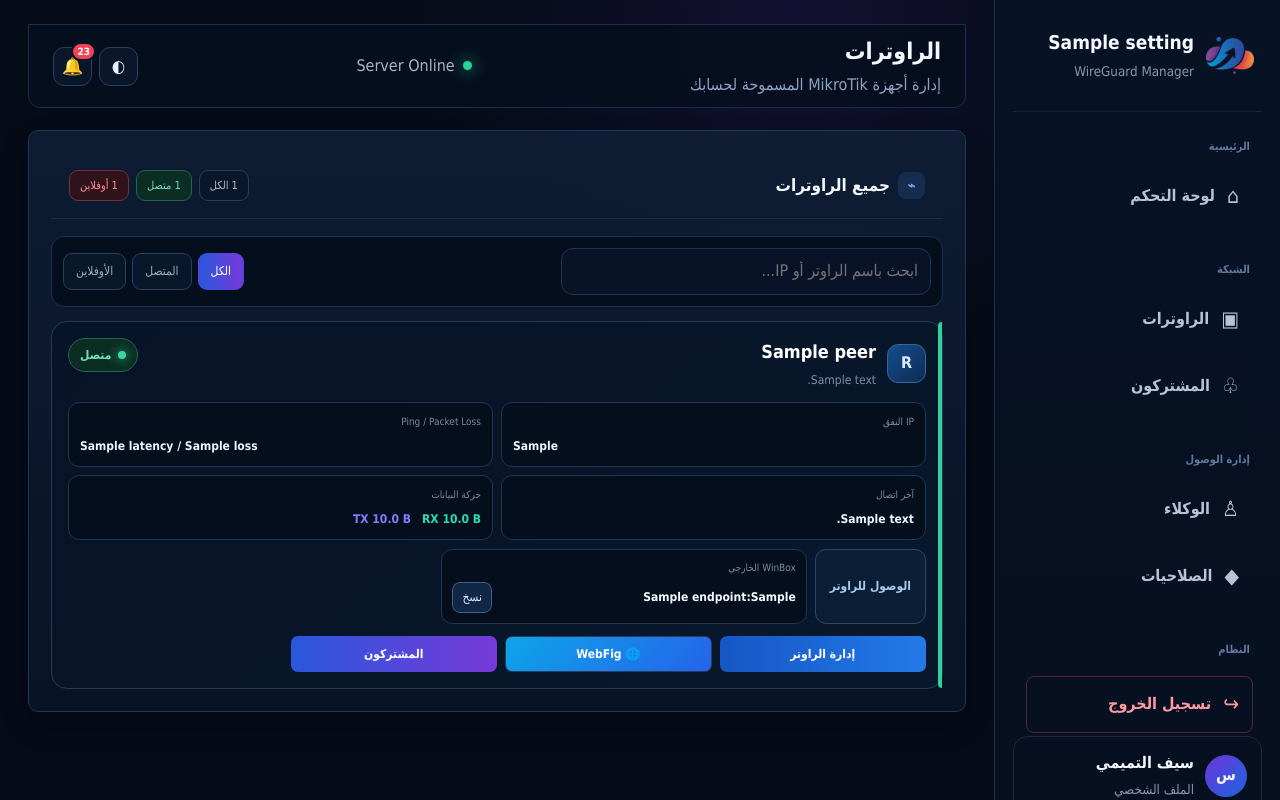
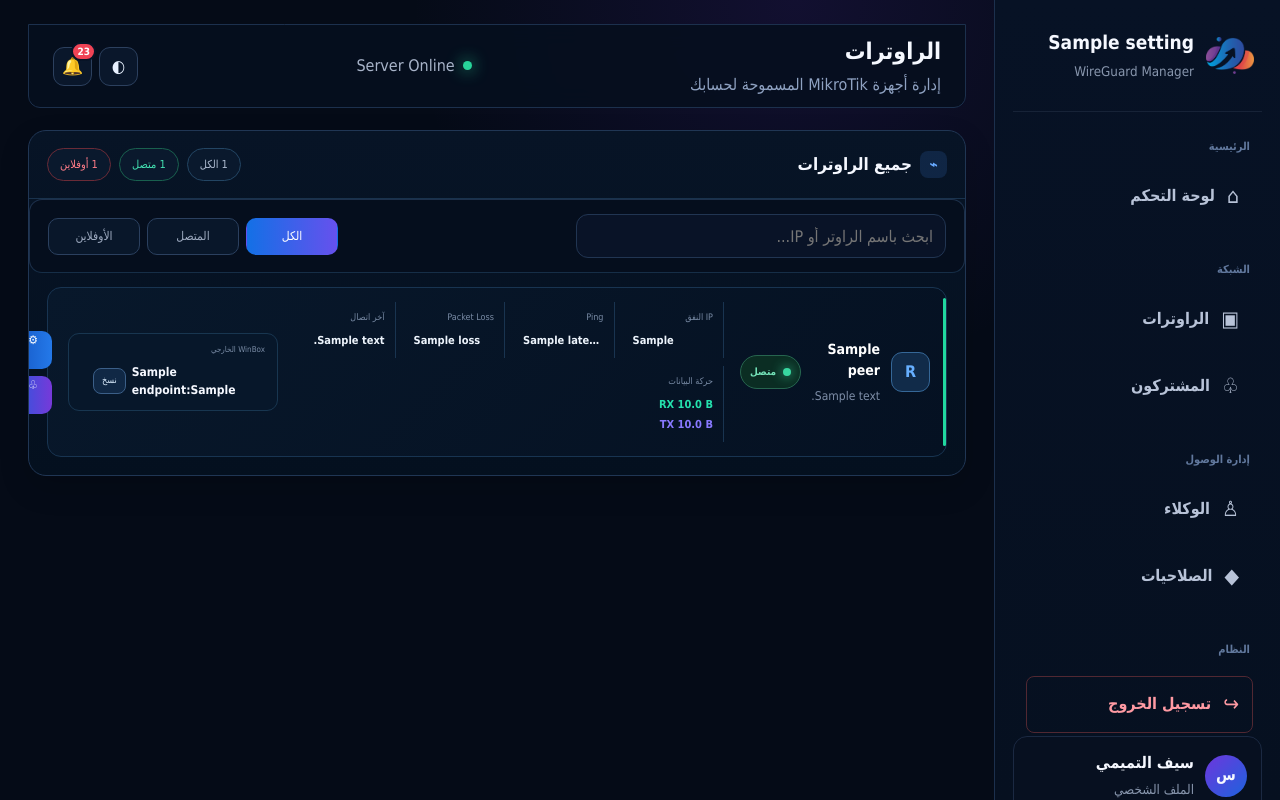
Before and after one commit to saiftimimi/cloud-wireguard-panel, a Flask app: template cloud_panel/templates/agent_routers.html in a window 1280 px wide. Run offline with Flask 3, Linux system fonts and the light colour scheme; a user stored in the database is signed in; data comes from the database, SQL or seed files in the repository; tables that the repository leaves empty hold one stand-in row (values such as "Sample post"); the template is opened without the code that fills it: most values are stand-ins (such as "Sample title", 1, 10 or a date in 2020); some libraries are stand-ins or nearby versions.

Commit message:
feat(ui): apply v12 router rows to agent portal

```diff
--- a/cloud_panel/templates/agent_routers.html
+++ b/cloud_panel/templates/agent_routers.html
@@ -2,6 +2,7 @@
 {% set heading = "الراوترات" %}
 {% set subheading = "إدارة أجهزة MikroTik المسموحة لحسابك" %}
 {% block content %}
+<link rel="stylesheet" href="{{ url_for('static', filename='css/router-list-v12.css') }}?v=12.0.0">
 <section class="panel routers-panel-v842">
   <div class="panel-head agents-head">
     <div><h2>جميع الراوترات</h2></div>
@@ -14,7 +15,7 @@
       <header class="router-card-header-v842"><div class="router-card-name-v842"><span class="router-card-icon-v842">R</span><div><h3>{{ p.name }}</h3>{% if agent_account.can_view_notes and p.notes %}<p>{{ p.notes }}</p>{% endif %}</div></div>{% if agent_account.can_view_router_status %}<span class="router-state-pill-v842 {{ 'online' if p.wg.online else 'offline' }}"><i></i>{{ 'متصل' if p.wg.online else 'أوفلاين' }}</span>{% endif %}</header>
       <div class="router-metrics-v842">
         <div class="router-metric-v842"><span>IP النفق</span><b dir="ltr">{{ p.tunnel_ip }}</b></div>
-        {% if agent_account.can_view_ping %}<div class="router-metric-v842"><span>Ping / Packet Loss</span><b dir="ltr">{{ p.ping.latency }} / {{ p.ping.loss }}</b></div>{% endif %}
+        {% if agent_account.can_view_ping %}<div class="router-metric-v842"><span>Ping</span><b dir="ltr">{{ p.ping.latency }}</b></div><div class="router-metric-v842"><span>Packet Loss</span><b dir="ltr">{{ p.ping.loss }}</b></div>{% endif %}
         {% if agent_account.can_view_handshake %}<div class="router-metric-v842"><span>آخر اتصال</span><b class="local-datetime" data-datetime="{{ p.wg.handshake_text }}">{{ p.wg.handshake_text }}</b></div>{% endif %}
         {% if agent_account.can_view_traffic %}<div class="router-metric-v842 traffic-metric-v842"><span>حركة البيانات</span><b><i class="download">RX {{ p.wg.rx|human_bytes }}</i><i class="upload">TX {{ p.wg.tx|human_bytes }}</i></b></div>{% endif %}
       </div>
```
